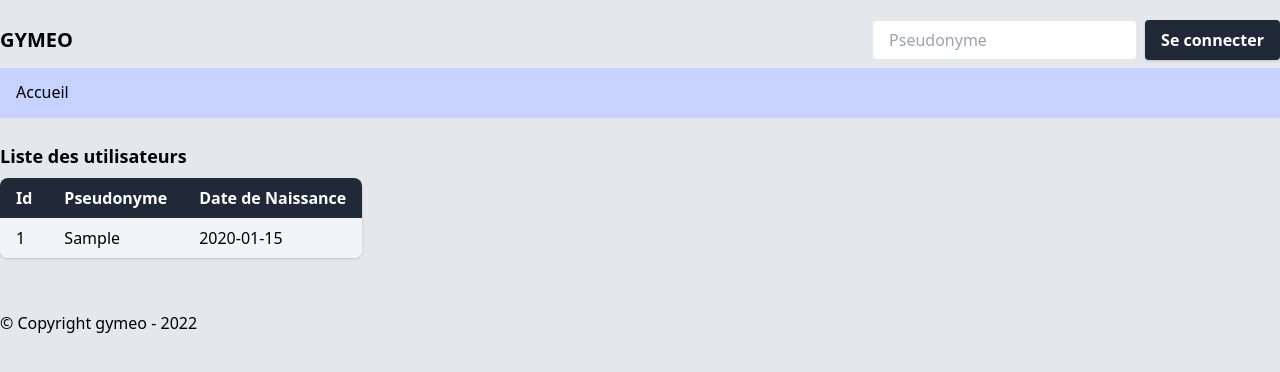
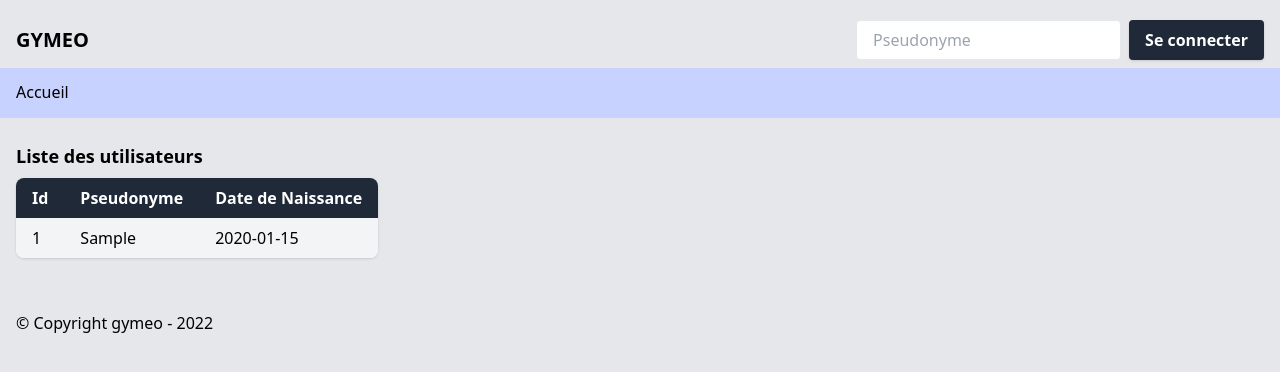
Before and after one commit to heig-vkaelin/gymeo, a PHP site: page / in a window 1280 px wide. Shown: the top 372 px of the page. Run offline with PHP 8.4, Linux system fonts and the light colour scheme; tables that the repository leaves empty hold one stand-in row (values such as "Sample post"); some libraries are stand-ins or nearby versions.

Commit message:
feat: update tailwind to 3.0

```diff
--- a/src/app/views/partials/footer.php
+++ b/src/app/views/partials/footer.php
@@ -1,5 +1,5 @@
 <footer class="mt-8">
-    <div class="container mx-auto border-t py-5">
+    <div class="container mx-auto border-t py-5 px-4">
         <p>&copy; Copyright gymeo - 2022</p>
     </div>
 </footer>
--- a/src/app/views/partials/header.php
+++ b/src/app/views/partials/header.php
@@ -12,15 +12,14 @@
     <meta name="viewport" content="width=device-width, initial-scale=1.0">
     <meta http-equiv="X-UA-Compatible" content="ie=edge">
     <title>gymeo</title>
-    <link href="https://unpkg.com/tailwindcss@^1.0/dist/tailwind.min.css" rel="stylesheet">
+    <script src="https://cdn.tailwindcss.com"></script>
     <link rel="stylesheet" href="https://use.fontawesome.com/releases/v5.11.2/css/all.css">
-
 </head>
 
 <body class="font-sans antialiased bg-gray-200">
     <header>
         <div class="mt-5 container mx-auto">
-            <div class="flex justify-between items-center">
+            <div class="flex justify-between items-center px-4">
                 <h1 class="text-xl font-bold uppercase">gymeo</h1>
                 <?php if (!$logged) : ?>
                     <form action="/login" method="POST" class="flex">
--- a/src/app/views/teachers/index.view.php
+++ b/src/app/views/teachers/index.view.php
@@ -1,5 +1,5 @@
 <main>
-    <div class="mt-6 container mx-auto">
+    <div class="mt-6 container px-4">
         <h2 class="text-lg font-semibold">Liste des utilisateurs</h2>
         <table class="mt-2 bg-white shadow rounded-lg overflow-hidden">
             <thead>
```
